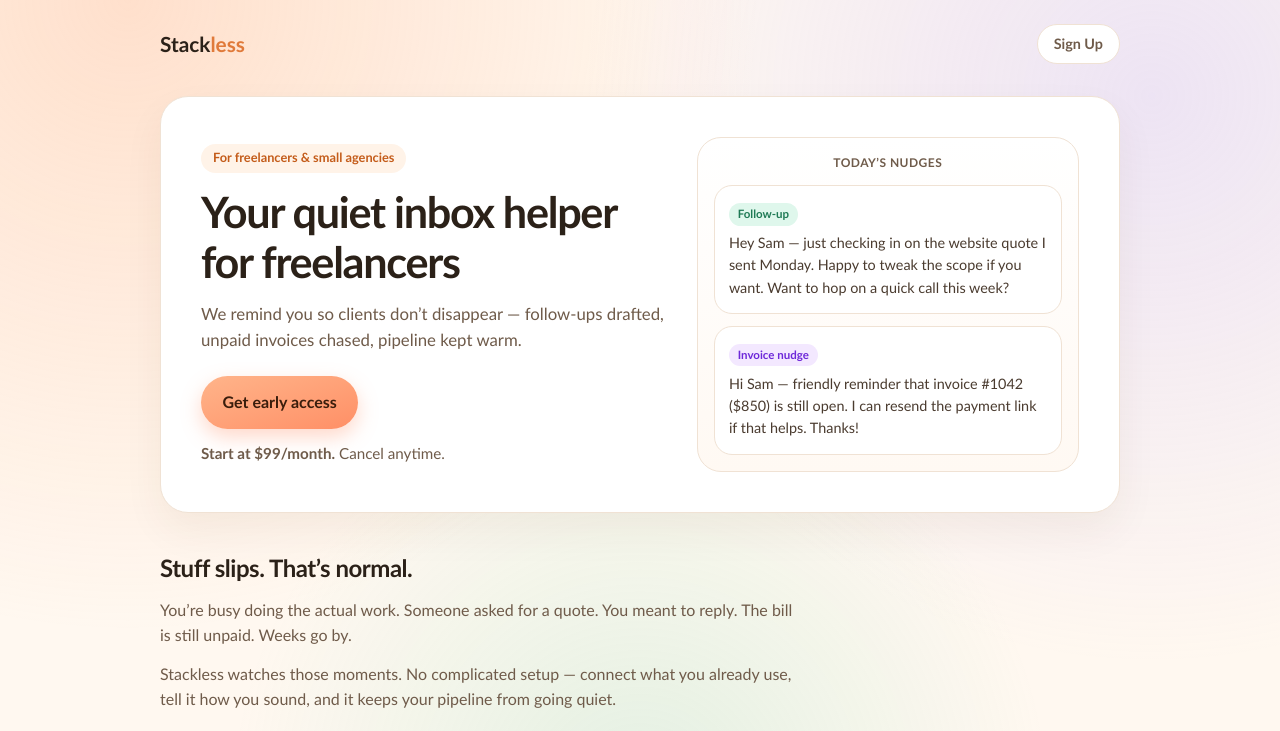
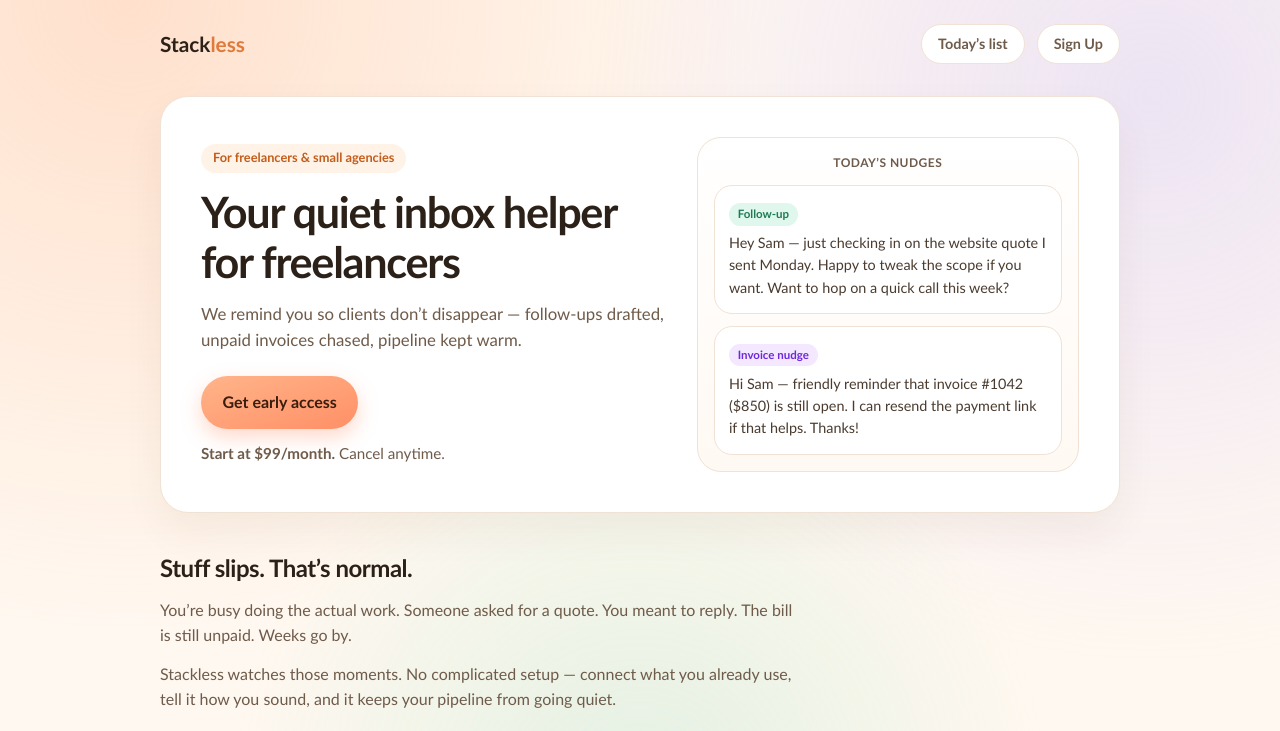
Before and after one commit to xXCh3rryBl0ss0mXx/https-github.com-xXCh3rryBl0ss0mXx-stackless, a Next.js app: page / in a window 1280 px wide. Shown: the top 731 px of the page. Built offline with nearby package versions, Linux system fonts and the light colour scheme; no server answers.

Commit message:
Show Today’s list next to landing Sign Up
Always render a sibling chip to /app in every header CTA state so the product queue is one click from home.

Co-authored-by: xXCh3rryBl0ss0mXx <xXCh3rryBl0ss0mXx@users.noreply.github.com>

```diff
--- a/components/landing-auth.tsx
+++ b/components/landing-auth.tsx
@@ -32,27 +32,60 @@ function WaitlistTrigger({
   );
 }
 
+function TodaysListChip({ className }: { className: string }) {
+  return (
+    <Link className={className} href="/app">
+      Today’s list
+    </Link>
+  );
+}
+
+function HeaderCtas({
+  className,
+  trailing,
+}: {
+  className: string;
+  trailing: ReactNode;
+}) {
+  return (
+    <div className="flex items-center gap-3">
+      <TodaysListChip className={className} />
+      {trailing}
+    </div>
+  );
+}
+
 function ClerkHeaderCta({ className }: { className: string }) {
   const { isLoaded, isSignedIn } = useAuth();
 
   // Always show Sign Up while Clerk loads or when signed out — never leave the header empty.
   if (!isLoaded || !isSignedIn) {
     return (
+      <HeaderCtas
+        className={className}
+        trailing={
           <Link className={className} href="/sign-up">
             Sign Up
           </Link>
+        }
+      />
     );
   }
 
-  return <UserButton />;
+  return <HeaderCtas className={className} trailing={<UserButton />} />;
 }
 
 export function LandingHeaderCta({ className }: { className: string }) {
   if (!isClerkConfigured()) {
     return (
+      <HeaderCtas
+        className={className}
+        trailing={
           <Link className={className} href="/sign-up">
             Sign Up
           </Link>
+        }
+      />
     );
   }
 
```
Lines whose indentation alone changed are shown as unchanged.
